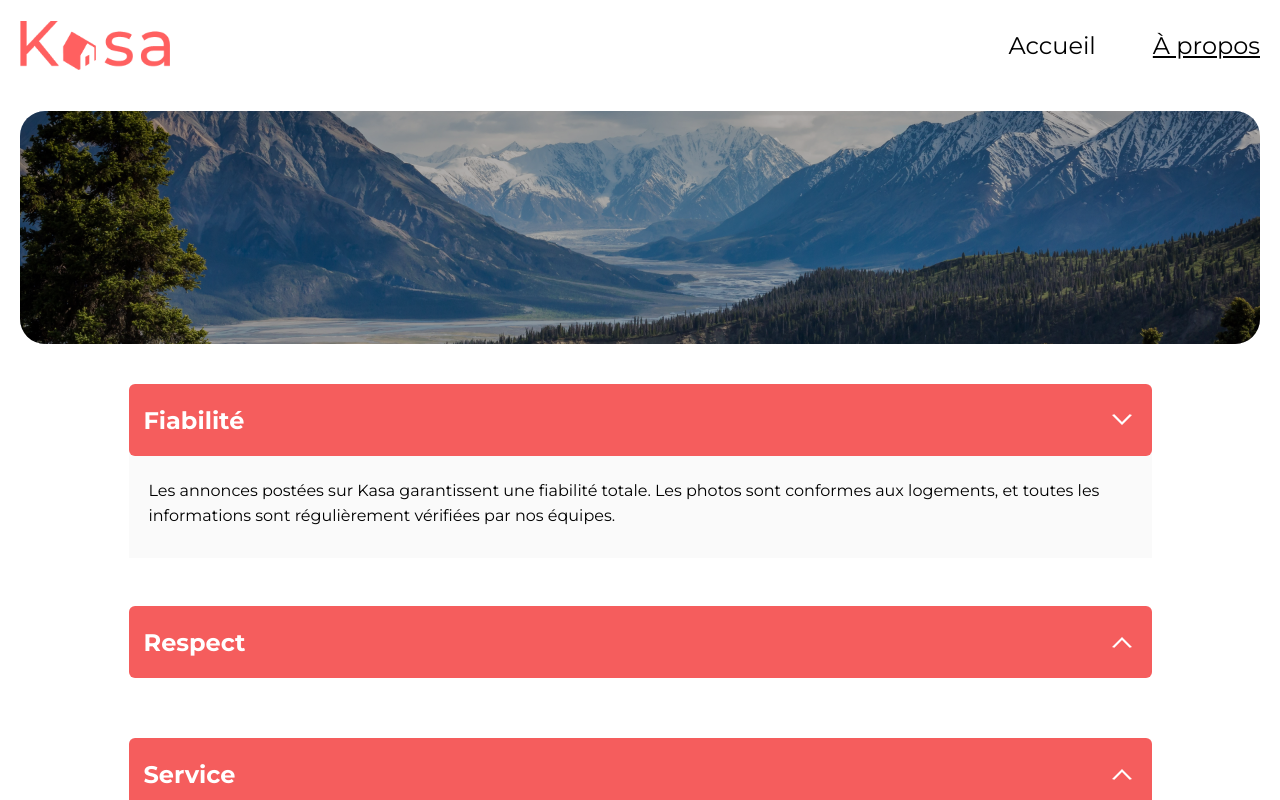
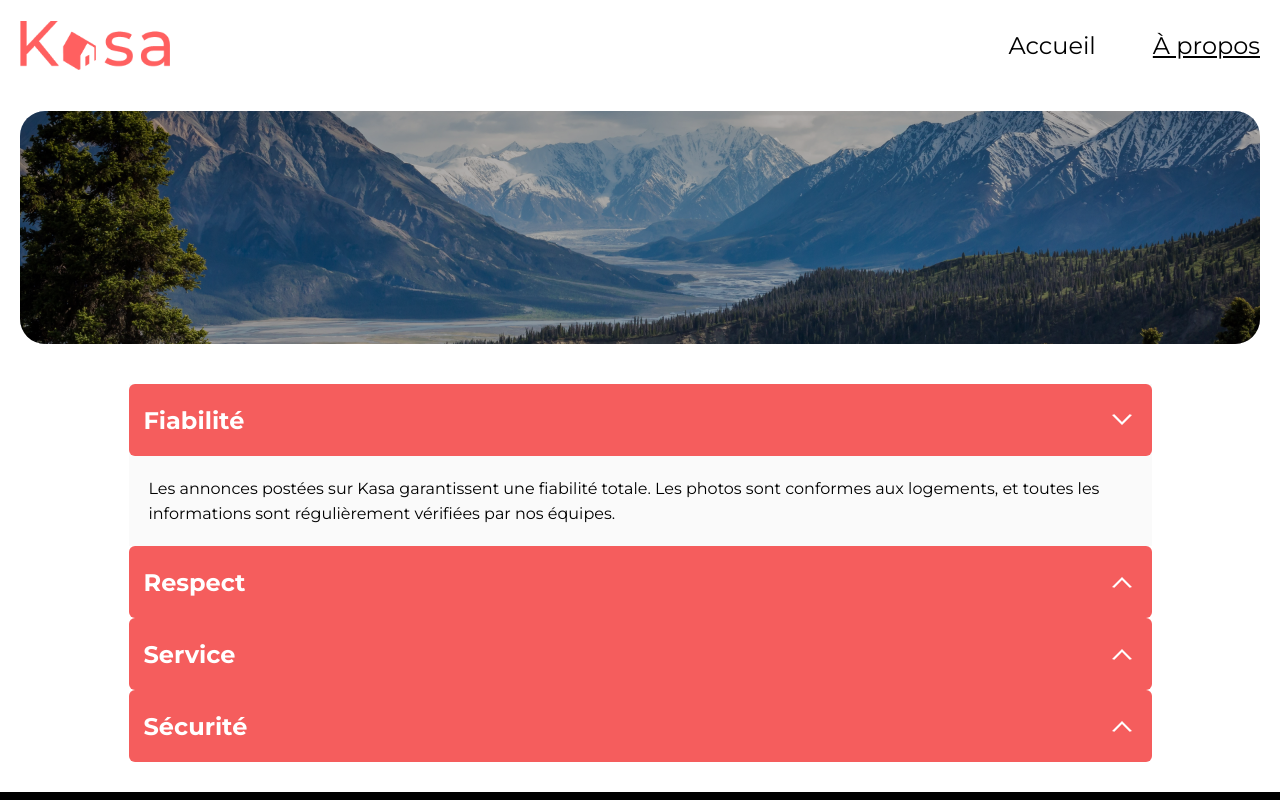
Before and after one commit to LianeCC/projet5, a React (Create React App) app: page /Apropos in a window 1280 px wide. Both pictures are taken after a click on the element "Fiabilité". Shown: the top 800 px of the page. Built offline with nearby package versions, Linux system fonts and the light colour scheme.

Commit message:
correcting animation on Collapse component

```diff
--- a/src/components/Cards.js
+++ b/src/components/Cards.js
@@ -3,7 +3,7 @@ import logements from "../data/logements.json";
 import { useNavigate } from "react-router-dom";
 import "./Cards.scss";
 
-const Cards = ({id, title, picture}) => {
+const Cards = () => {
   const navigate = useNavigate();
   const handleCardClick = (id) => {
         navigate(`/FicheLogement/${id}`);
--- a/src/components/Collapse.js
+++ b/src/components/Collapse.js
@@ -3,23 +3,13 @@ import "./Collapse.scss";
 
 const Collapse = ({ title, content }) => {
   const [isOpen, setIsOpen] = useState(false);
-  const [isClosing, setIsClosing] = useState(false);
 
   const toggleCollapse = () => {
-    if (isOpen) {
-      setIsClosing(true); // fermé de base
-      setTimeout(() => {
-        setIsOpen(false);
-        setIsClosing(false); // réinitia après fin de l'animation
-      }, 100); // durée animation fermeture
-    } else {
-      setIsOpen(true);
-      setIsClosing(false); // réintia état de fermeture lors de l'ouverture
-    }
+    setIsOpen((prev) => !prev);
   };
 
   return (
-    <div className="collapse">
+    <div className={`collapse ${isOpen ? "open" : ""}`}>
       <div className="collapse-title" onClick={toggleCollapse}>
         <h2>{title}</h2>
         <svg
@@ -32,7 +22,7 @@ const Collapse = ({ title, content }) => {
         </svg>
       </div>
 
-      <div className={`collapse-content ${isOpen ? "open" : ""} ${isClosing ? "closing" : ""}`}>
+      <div className={`collapse-content ${isOpen ? "open" : ""}`}>
         {content}
       </div>
     </div>
--- a/src/components/Collapse.scss
+++ b/src/components/Collapse.scss
@@ -1,6 +1,11 @@
 .collapse {
     width: 1023px;
     min-height: 52px;
+    overflow: hidden;
+
+    &.open {
+        background-color: #fafafa;
+    }
 
     .collapse-title {
         height: 52px;
@@ -11,7 +16,6 @@
         cursor: pointer;
         background-color: #f55d5d;
         border-radius: 6px;
-        z-index: 20;
 
         h2 {
             margin: 0;
@@ -31,38 +35,26 @@
     }
 
     .collapse-content {
-        position:relative;
-        top: -4px;
-        padding: 30px 20px;
-        line-height: 25px ;
-        background-color: #fafafa;
+        padding: 0px 20px;
+        line-height: 25px;
         opacity: 0;
         max-height: 0;
-        z-index: -1;
         transition: all 0.15s ease-in-out;
 
         &.open {
             opacity: 1;
-            margin-bottom: 40px;
-            max-height: 1000px;
-            height: auto;
-            transform: translateY(-4px);
-        }
-
-        & .closing {
-            opacity: 0;
-            max-height: 0;
-            transform: translateY(4px);
+            max-height: 2500px;
+            padding: 20px 20px;
         }
     }
 }
 
-
-  // Media query pour les appareils mobiles
-  @media (max-width: 380px) {
+// Media query pour les appareils mobiles
+@media (max-width: 380px) {
     .collapse {
         width: 335px;
         min-height: 30px;
+
         .collapse-title {
             height: 30px;
             h2 {
@@ -73,11 +65,12 @@
                 height: 32px;
             }
         }
+
         .collapse-content {
             font-size: 13px;
             padding: 10px 20px;
-            line-height: 17px ;
-            opacity: 0;
+            line-height: 17px;
+
             &.open {
                 padding-top: 20px;
                 margin-bottom: 10px;
--- a/src/pages/FicheLogement.scss
+++ b/src/pages/FicheLogement.scss
@@ -40,6 +40,8 @@
         display: flex;
         flex-direction: row;
         gap: 80px;
+        margin-bottom: 100px;
+
 
         .collapse-title h2 {
             font-size:18px;
--- a/src/pages/Home.js
+++ b/src/pages/Home.js
@@ -2,6 +2,7 @@ import React from "react";
 import Banner from "../components/Banner";
 import "./Home.scss";
 import Cards from "../components/Cards";
+import Tags from "../components/TagsLogement";
 
 const Home = () => {
     return (
```
